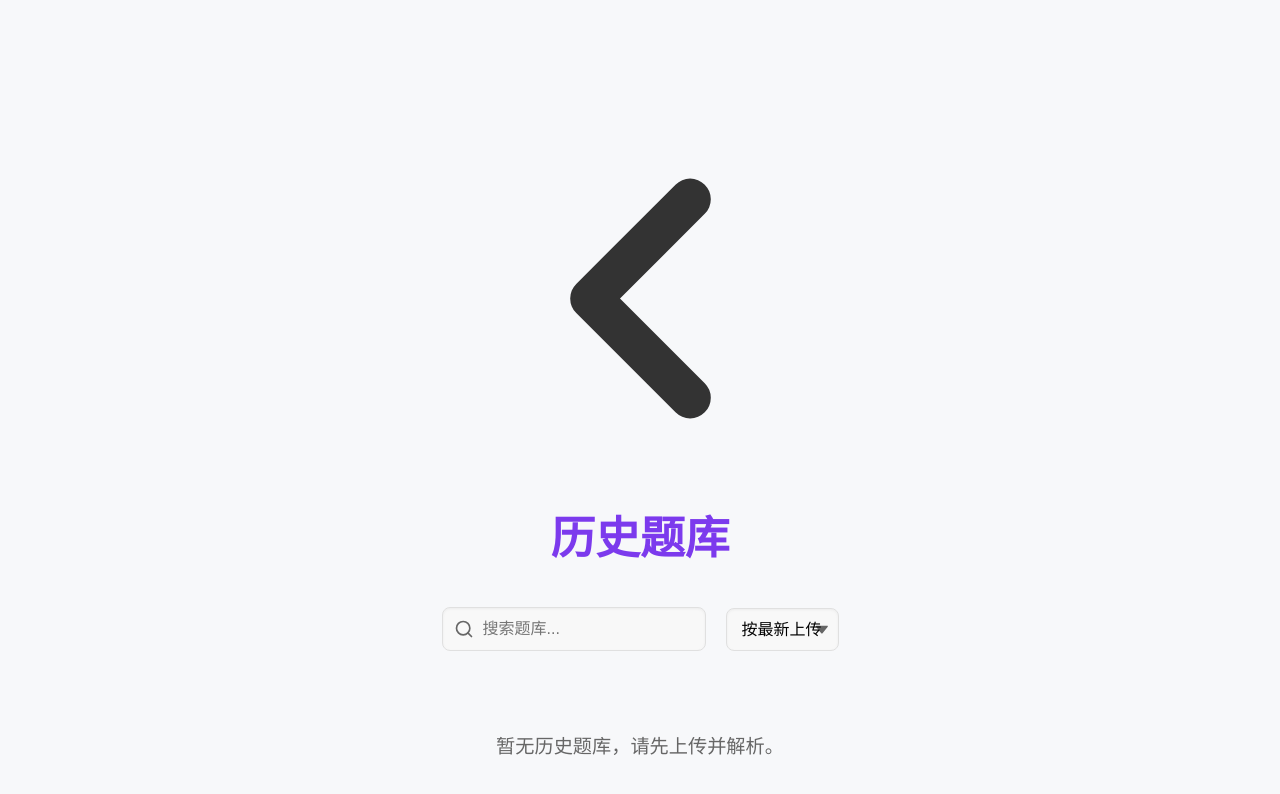
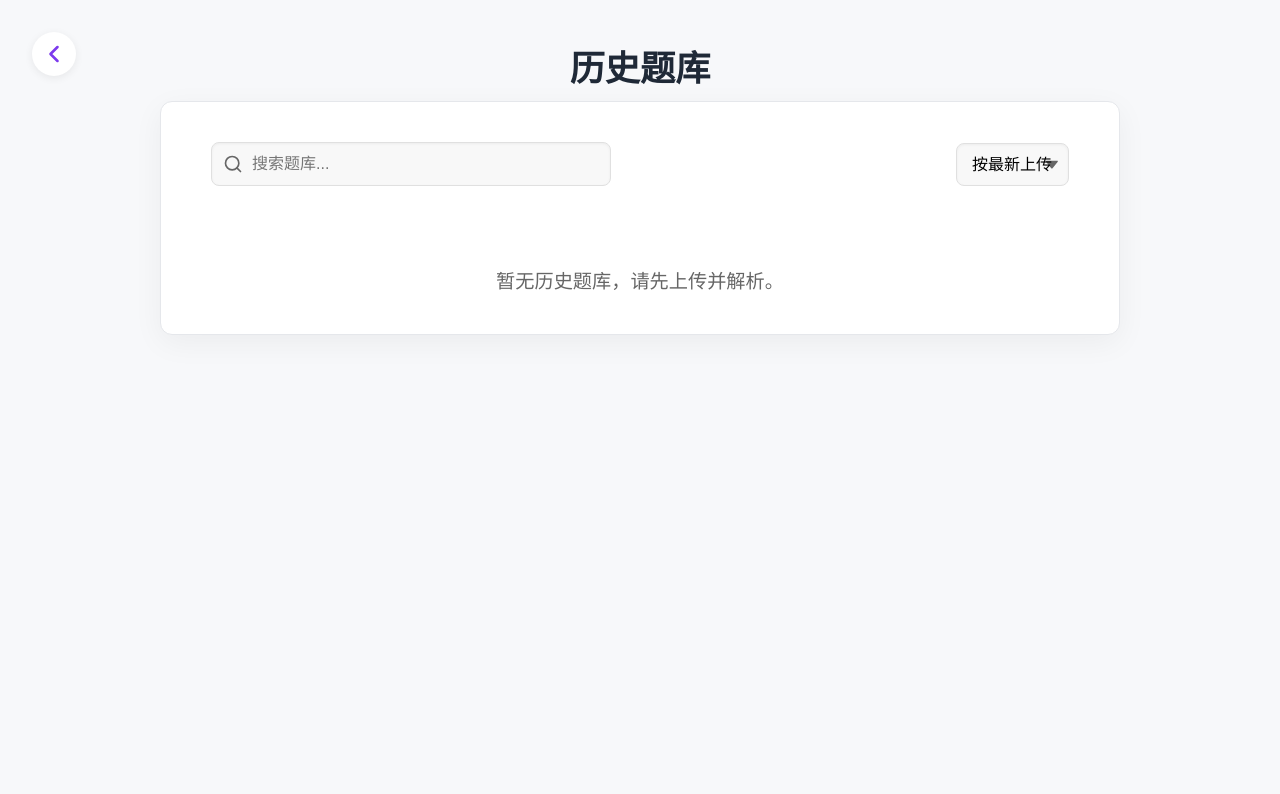
Before and after one commit to hong-liyu/Ques_bank, a website: page HTML/parsed_list.html in a window 1280 px wide. Drawn offline with Linux system fonts and the light colour scheme; no server answers.

Commit message:
修复parsed_list

```diff
--- a/HTML/parsed_list.html
+++ b/HTML/parsed_list.html
@@ -8,16 +8,17 @@
     <link rel="stylesheet" href="../css/parsed_list.css"> <!-- 新增：分离的历史题库专用样式 -->
 </head>
 <body>
-    <div class="container">
+    <div class="main-container">
         <!-- 左上角返回主页按钮 -->
-        <a href="index.html" class="back-home-btn" title="返回主页">
-            <svg viewBox="0 0 24 24">
-                <path d="M15 6L9 12L15 18" fill="none" stroke="#333333" stroke-width="2.5" stroke-linecap="round" stroke-linejoin="round"/>
+        <a href="index.html" class="back-home-btn" title="返回主页" style="position:absolute;left:32px;top:32px;z-index:10;display:inline-flex;align-items:center;justify-content:center;width:44px;height:44px;background:#fff;border-radius:50%;box-shadow:0 2px 8px rgba(0,0,0,0.07);transition:box-shadow 0.2s;">
+            <svg width="28" height="28" viewBox="0 0 24 24" fill="none" stroke="#7c3aed" stroke-width="2.2" stroke-linecap="round" stroke-linejoin="round" style="display:block;">
+                <path d="M15 6L9 12L15 18" />
             </svg>
         </a>
-        <header>
-            <h1>历史题库</h1>
+        <header class="app-header" style="margin-bottom:0;">
+            <h1 style="font-size:2.2rem;color:#1F2937;">历史题库</h1>
         </header>
+        <div class="content-wrapper" style="margin-top:0;">
             <main>
                 <div class="filter-controls">
                     <div class="search-box">
@@ -38,6 +39,7 @@
                 <div class="empty-tip" id="emptyTip" style="display:none;">暂无历史题库，请先上传并解析。</div>
             </main>
         </div>
+    </div>
     <!-- 题库预览弹窗，点击预览按钮时显示 -->
     <div id="previewModal" class="modal">
         <div class="modal-content">
```
Lines whose indentation alone changed are shown as unchanged.
